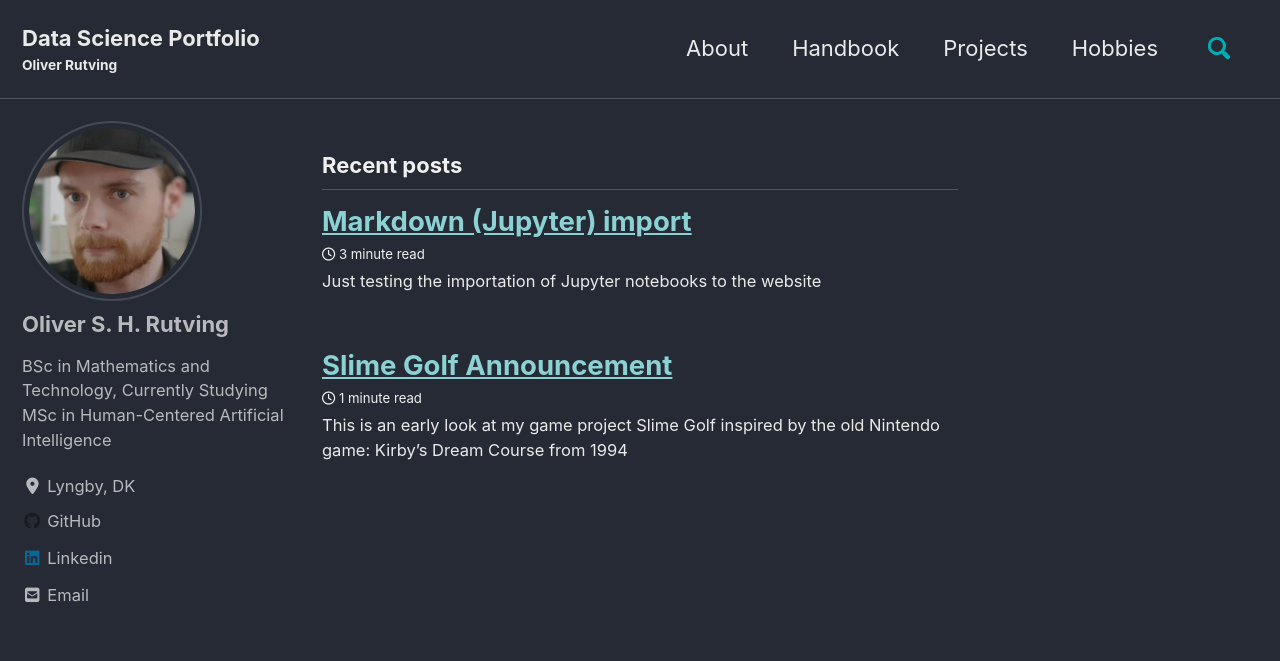
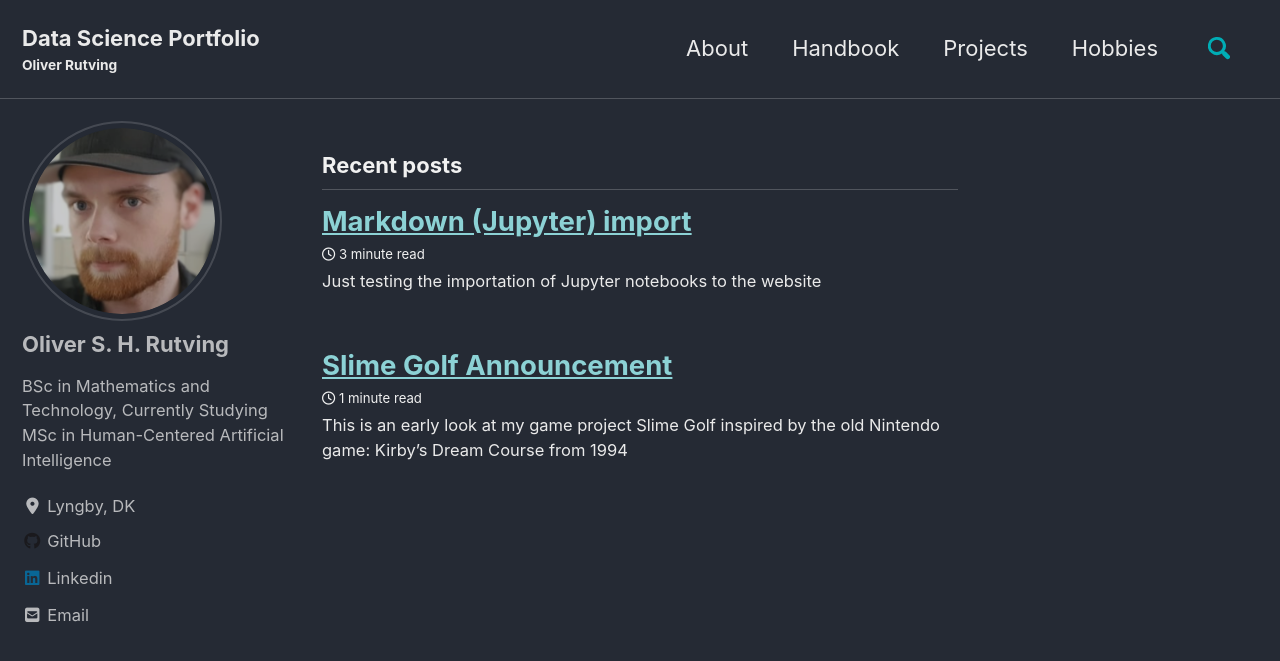
Before and after one commit to oliv2079/oliv2079.github.io, a Jekyll site: the page built from index.html, in a window 1280 px wide and 900 px high. Shown: the top 661 px of the window. Built offline with Jekyll 4.4.1, drawn with Linux system fonts in a browser that asks for light colours; cached includes are drawn as plain includes; nearby versions of some CDN libraries; the list of posts is cut into pages by our own code.

Commit message:
Update _sidebar.scss

```diff
--- a/_sass/minimal-mistakes/_sidebar.scss
+++ b/_sass/minimal-mistakes/_sidebar.scss
@@ -129,7 +129,7 @@
   }
 
   img {
-    max-width: 180px;
+    max-width: 200px;
     border-radius: 100%;
     margin: 0 auto;
     position: relative; //left: -20px;
```
